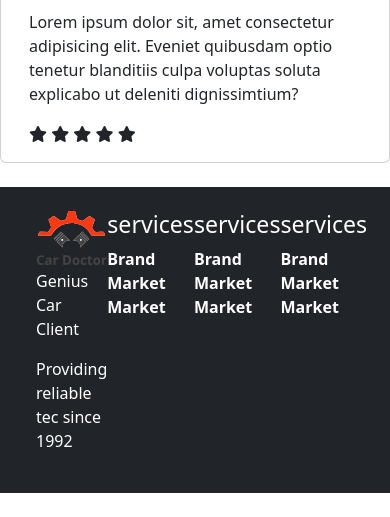
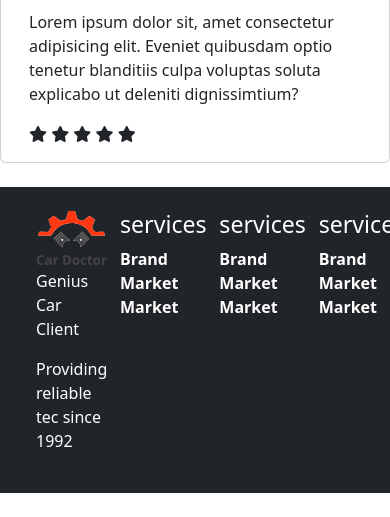
Before and after one commit to Nazmul-Hasan-Shadin/car-doctor, a plain HTML site: page index.html in a window 390 px wide. Shown: the part 5757-6274 px from the top of the page. Drawn offline with nearby package versions, Linux system fonts and the light colour scheme.

Commit message:
footer updated

```diff
--- a/style.css
+++ b/style.css
@@ -82,6 +82,9 @@
 .overlap-img {
     max-width: 42%;
     left: 49%;
+}
+.footer-wrapper div {
+    margin-right: 4%;
 }
 
 
```
